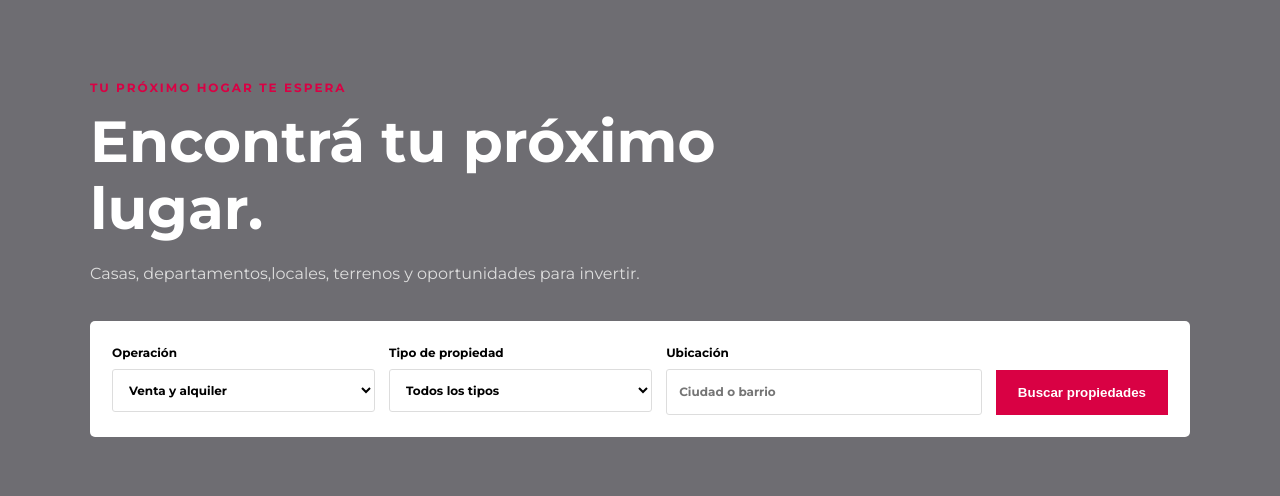
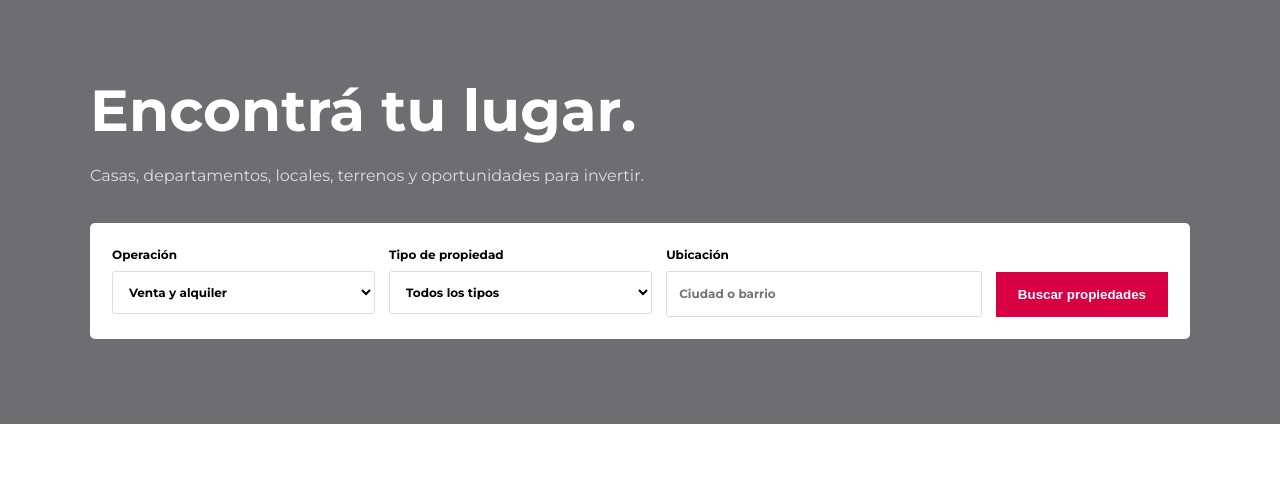
Before and after one commit to umabrau/jtp-inmobiliaria, a plain HTML site: page index.html in a window 1280 px wide. Shown: the part 287-783 px from the top of the page. Drawn offline with Linux system fonts and the light colour scheme.

Commit message:
Update index.html

```diff
--- a/index.html
+++ b/index.html
@@ -6,7 +6,7 @@
 
     <title>Mi Inmobiliaria</title>
 
- <link rel="stylesheet" href="style.css?v=2">
+  <link rel="stylesheet" href="style.css?v=2">
     <link rel="preconnect" href="https://fonts.googleapis.com">
 <link rel="preconnect" href="https://fonts.gstatic.com" crossorigin>
 <link href="https://fonts.googleapis.com/css2?family=Montserrat:wght@400;500;600;700&display=swap" rel="stylesheet">
@@ -31,12 +31,11 @@
     <main>
         <section class="portada" id="inicio">
             <div class="portada-contenido">
-                <p class="subtitulo">TU PRÓXIMO HOGAR TE ESPERA</p>
 
-                <h1>Encontrá tu próximo lugar.</h1>
+                <h1>Encontrá tu  lugar.</h1>
 
                 <p class="descripcion">
-                    Casas, departamentos,locales, terrenos y oportunidades
+                    Casas, departamentos, locales, terrenos y oportunidades
                     para invertir.
                 </p>
 
```
